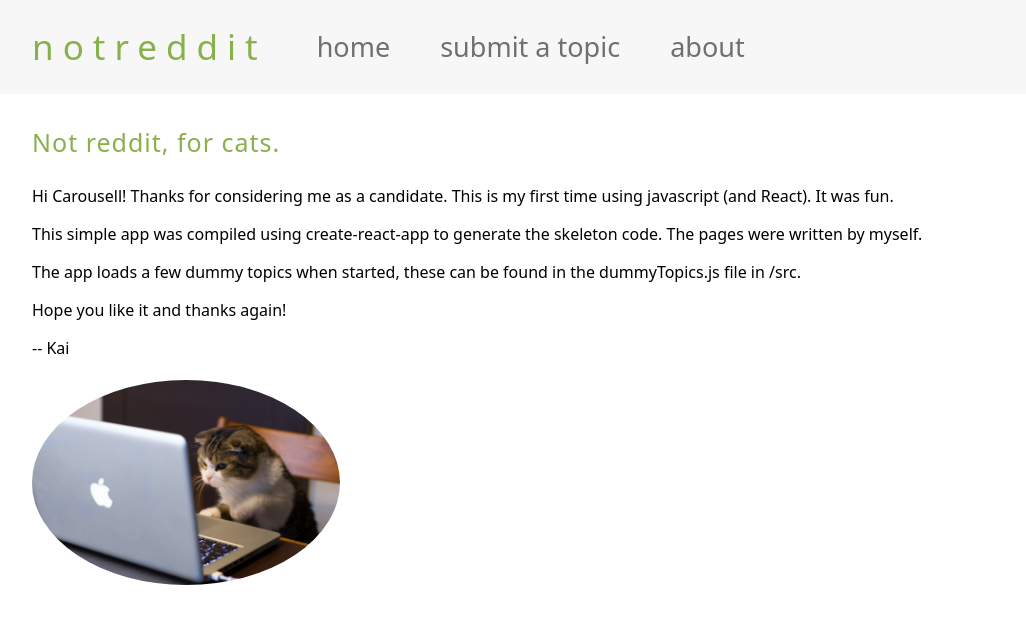
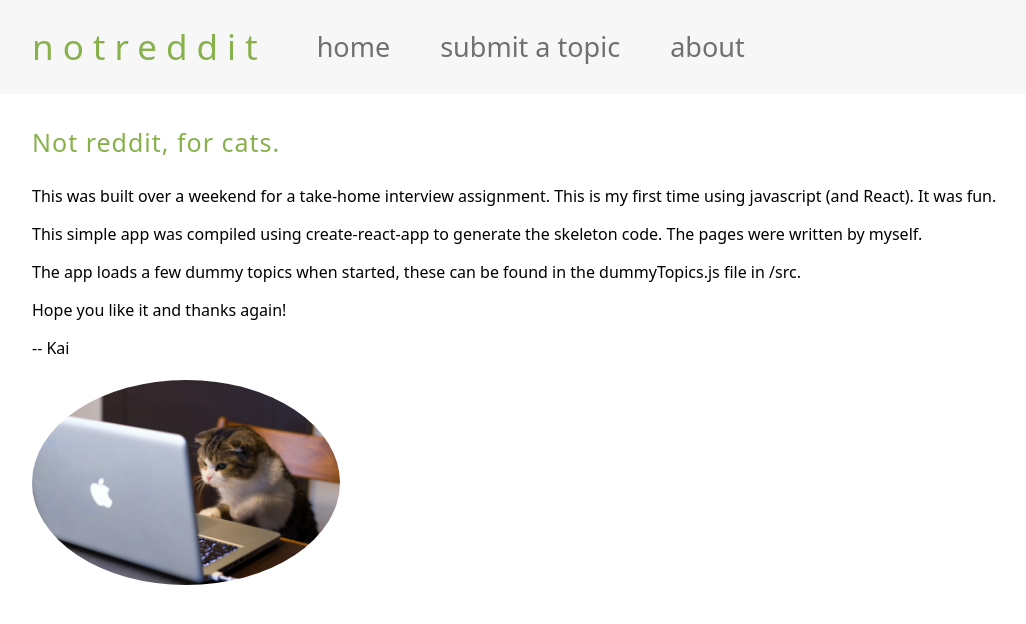
Before and after one commit to theMogget/not_reddit, a React (Create React App) app: page / in a window 1280 px wide. Both pictures are taken after a click on the element "about". Shown: the top 624 px of the page, without its empty margins (18-1044 px from the left). Built offline with nearby package versions, Linux system fonts and the light colour scheme.

Commit message:
Update About.js

```diff
--- a/src/About.js
+++ b/src/About.js
@@ -10,7 +10,7 @@ class About extends Component {
 					Not reddit, for cats.
 				</div>
 				<div className="body">
-					<p>Hi Carousell! Thanks for considering me as a candidate. This is my first time using javascript (and React). It was fun.</p>
+					<p>This was built over a weekend for a take-home interview assignment. This is my first time using javascript (and React). It was fun.</p>
 					<p>This simple app was compiled using create-react-app to generate the skeleton code. The pages were written by myself.</p>
 					<p>The app loads a few dummy topics when started, these can be found in the dummyTopics.js file in /src.</p>
 					<p>Hope you like it and thanks again!</p>
```
